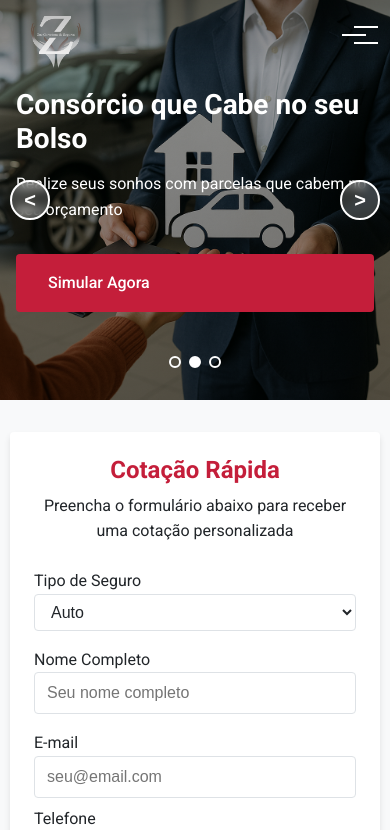
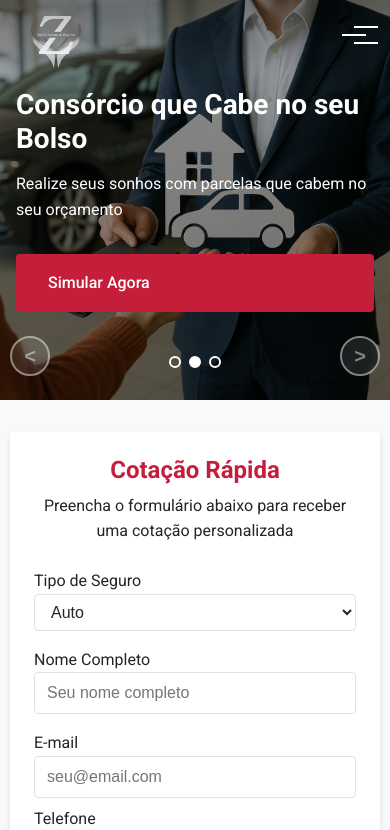
Before and after one commit to andreluiz2431/site_zoe_corretora_angular, an Angular app: page / in a window 390 px wide. Shown: the top 830 px of the page. Built offline with nearby package versions, Linux system fonts and the light colour scheme.

Commit message:
posicionamento de botoes

```diff
--- a/src/app/shared/components/hero-banner/hero-banner.component.css
+++ b/src/app/shared/components/hero-banner/hero-banner.component.css
@@ -178,9 +178,10 @@
   }
 
   .nav-button {
+    margin-top: 40%;
     width: 40px;
     height: 40px;
-    opacity: 1;
+    opacity: 0.5;
   }
 
   .nav-button.prev {
```
